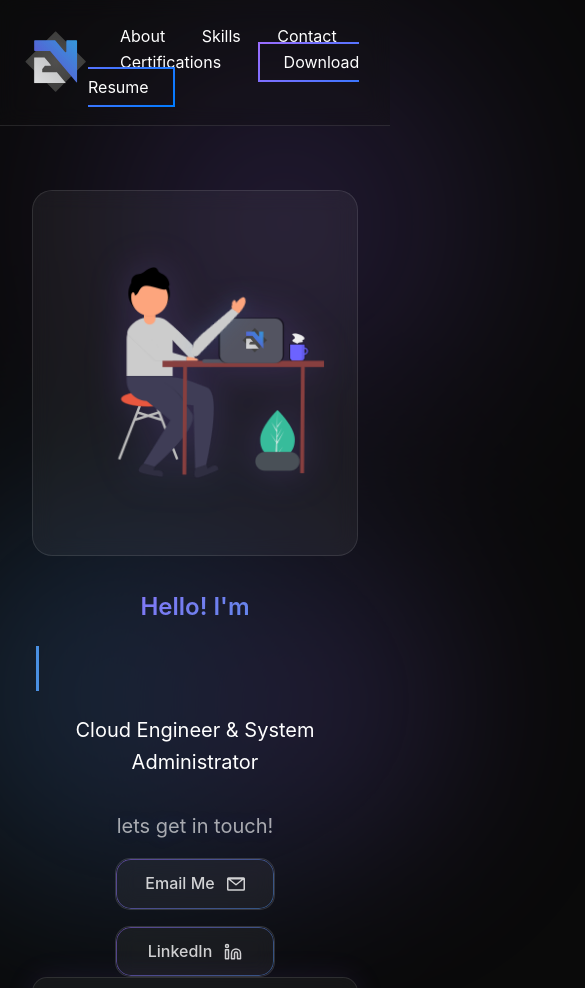
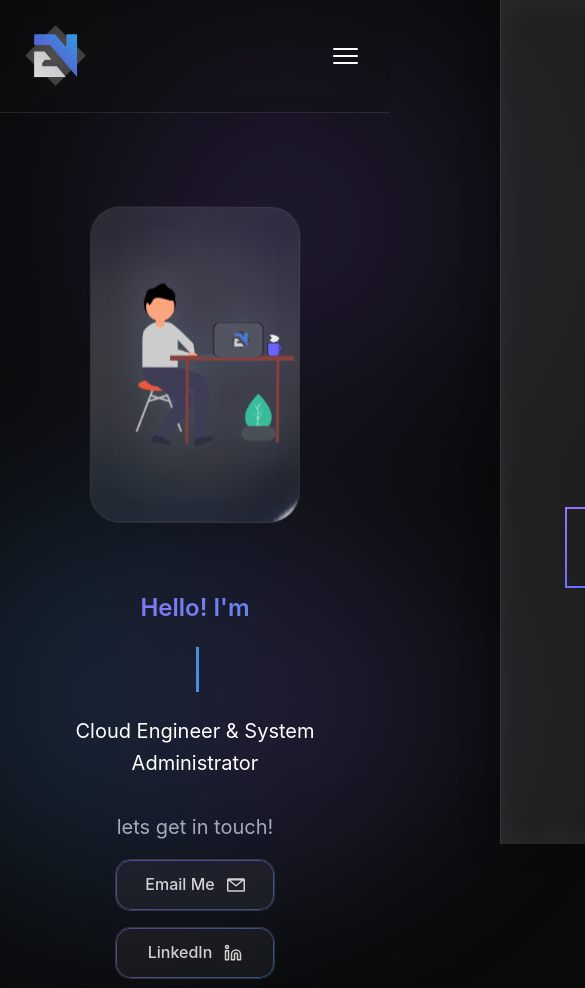
Before and after one commit to asian-code/myWebsite, a plain HTML site: page blue.html in a window 390 px wide. Shown: the top 988 px of the page, 585 px wide, since content can reach past the window. Drawn offline with Linux system fonts and the light colour scheme.

Commit message:
Overall improvements and screen size scaling. Also added hamburger menu for mobile devices

```diff
--- a/blue.html
+++ b/blue.html
@@ -17,9 +17,14 @@
   </div>
   <nav>
     <div class="nav-content">
-
+      <!-- logo -->
       <img src="images/icon_whiteBG.svg" alt="Logo" width="64" height="64" />
-
+      <!-- Add hamburger button -->
+      <button class="hamburger" aria-label="Menu">
+        <span></span>
+        <span></span>
+        <span></span>
+      </button>
       <div class="nav-links">
         <a href="#about">About</a>
         <a href="#skills">Skills</a>
@@ -44,7 +49,7 @@
 
         </div>
       </div>
-  </div>
+
 
       <!-- Right side - Text content -->
       <div class="hero-content">
@@ -63,7 +68,8 @@
             <span>Email Me</span>
             <svg xmlns="http://www.w3.org/2000/svg" width="16" height="16" viewBox="0 0 24 24" fill="none"
               stroke="currentColor" stroke-width="2" stroke-linecap="round" stroke-linejoin="round">
-  <path d="M22 4H2C1.44772 4 1 4.44772 1 5V19C1 19.5523 1.44772 20 2 20H22C22.5523 20 23 19.5523 23 19V5C23 4.44772 22.5523 4 22 4ZM12 13L2 5H22L12 13Z" />
+              <path
+                d="M22 4H2C1.44772 4 1 4.44772 1 5V19C1 19.5523 1.44772 20 2 20H22C22.5523 20 23 19.5523 23 19V5C23 4.44772 22.5523 4 22 4ZM12 13L2 5H22L12 13Z" />
             </svg>
 
           </a>
@@ -172,7 +178,7 @@
   </main>
 
   <script src="typing-effect.js"></script>
-
+  <script src="navbarScale.js"></script>
   <footer>
     <p>Eric Nguyen</p>
   </footer>
--- a/styles.css
+++ b/styles.css
@@ -68,22 +68,132 @@ body {
 }
 
 @keyframes orbFloat {
+
   0%,
   100% {
     transform: translate(0, 0) scale(1);
   }
+
   25% {
     transform: translate(100px, 100px) scale(1.1);
   }
+
   50% {
     transform: translate(-80px, 60px) scale(0.9);
   }
+
   75% {
     transform: translate(60px, -100px) scale(1.2);
   }
 }
+
 /* #endregion */
 /* #region Navbar */
+/* Hamburger menu styles */
+.hamburger {
+  display: none;
+  cursor: pointer;
+  background: none;
+  border: none;
+  padding: 0.5rem;
+   z-index: 102; /*to make sure its above the menu */
+}
+
+.hamburger span {
+  display: block;
+  width: 25px;
+  height: 2px;
+  background: var(--text);
+  margin: 5px 0;
+  transition: all 0.3s ease;
+  border-radius: 2px;
+}
+
+
+/* Mobile styles */
+@media (max-width: 720px) {
+  .hamburger {
+    display: block;
+  }
+
+
+  .nav-links {
+    position: fixed;
+    top: 0;
+    right: -100%;
+    height: 100vh;
+    width: 280px;
+    background: rgba(102, 102, 102, 0.25);
+    backdrop-filter: blur(20px) saturate(180%);
+    -webkit-backdrop-filter: blur(20px) saturate(180%);
+    border-left: 1px solid var(--glass-border);
+    box-shadow:
+      -10px 0 30px rgba(0, 0, 0, 0.2),
+      inset 0 0 30px rgba(255, 255, 255, 0.05);
+
+    display: flex;
+    flex-direction: column;
+    align-items: center;
+    justify-content: center;
+    gap: 2rem;
+    padding: 2rem;
+
+    /* Smoother transition */
+    transition: all 0.3s cubic-bezier(0.4, 0, 0.2, 1);
+    z-index: 101;
+  }
+
+
+  .nav-links.active {
+    right: 0;
+    animation: menuGlow 2s ease forwards;
+  }
+
+  .nav-links a {
+    margin: 0;
+    font-size: 1.2rem;
+  }
+
+  /* Hamburger animation */
+  .hamburger.active span:nth-child(1) {
+    transform: rotate(45deg) translate(5px, 5px);
+  }
+
+  .hamburger.active span:nth-child(2) {
+    opacity: 0;
+  }
+
+  .hamburger.active span:nth-child(3) {
+    transform: rotate(-45deg) translate(7px, -7px);
+  }
+
+  /* Adjust resume button for mobile */
+  .resume-btn {
+    margin-top: 1rem;
+    width: fit-content;
+  }
+
+  /* Adjust resume button for mobile */
+  .resume-btn {
+    margin-top: 1rem;
+    width: fit-content;
+  }
+}
+
+@keyframes menuGlow {
+  from {
+    box-shadow:
+      -10px 0 30px rgba(0, 0, 0, 0.1),
+      inset 0 0 30px rgba(255, 255, 255, 0.05);
+  }
+
+  to {
+    box-shadow:
+      -10px 0 30px rgba(155, 109, 255, 0.1),
+      inset 0 0 30px rgba(255, 255, 255, 0.08);
+  }
+}
+
 nav {
   background: var(--bg-secondary);
   padding: 1.5rem;
@@ -100,20 +210,6 @@ nav {
   display: flex;
   justify-content: space-between;
   align-items: center;
-}
-
-.logo {
-  font-size: 1.5rem;
-  font-weight: bold;
-  background: linear-gradient(
-    135deg,
-    var(--accent-purple) 0%,
-    var(--accent-blue) 100%
-  );
-  -webkit-background-clip: text;
-  -webkit-text-fill-color: transparent;
-  font-family: "Courier New", monospace;
-  text-shadow: 0 0 20px rgba(155, 109, 255, 0.5);
 }
 
 .nav-links a {
@@ -142,32 +238,35 @@ nav {
 .nav-links a:hover::after {
   width: 100%;
 }
+
 .resume-btn {
-  background: none; /* Transparent inside */
-  color: rgba(155, 109, 255, 1); /* Match one of the gradient colors */
+  background: none;
+  /* Transparent inside */
+  color: rgba(155, 109, 255, 1);
+  /* Match one of the gradient colors */
   padding: 0.5rem 1.5rem;
   border-radius: 25px;
   text-decoration: none;
   transition: all 0.3s ease;
-  border: 2px solid; /* Defines the button outline */
-  border-image-slice: 1; /* For gradient borders */
-  border-image-source: linear-gradient(
-    135deg,
+  border: 2px solid;
+  /* Defines the button outline */
+  border-image-slice: 1;
+  /* For gradient borders */
+  border-image-source: linear-gradient(135deg,
       rgba(155, 109, 255, 1) 0%,
-    rgba(0, 123, 255, 1) 100%
-  );
+      rgba(0, 123, 255, 1) 100%);
 }
 
 .resume-btn:hover {
   transform: translateY(-2px);
   box-shadow: 0 0 20px rgba(155, 109, 255, 0.4);
-  background: linear-gradient(
-    135deg,
+  background: linear-gradient(135deg,
       rgba(155, 109, 255, 0.2) 0%,
-    rgba(0, 123, 255, 0.2) 100%
-  );
-  color: rgba(255, 255, 255, 1); /* Change text color for better contrast */
+      rgba(0, 123, 255, 0.2) 100%);
+  color: rgba(255, 255, 255, 1);
+  /* Change text color for better contrast */
 }
+
 /* #endregion */
 /* #region Main */
 main {
@@ -202,11 +301,9 @@ main {
 h1 {
   font-size: 3rem;
   margin-bottom: 1rem;
-  background: linear-gradient(
-    135deg,
+  background: linear-gradient(135deg,
       var(--accent-purple) 0%,
-    var(--accent-blue) 100%
-  );
+      var(--accent-blue) 100%);
   -webkit-background-clip: text;
   -webkit-text-fill-color: transparent;
   text-shadow: 0 0 30px rgba(155, 109, 255, 0.3);
@@ -254,11 +351,9 @@ h1 {
       } */
 h3,
 h2 {
-  background: linear-gradient(
-    135deg,
+  background: linear-gradient(135deg,
       var(--accent-purple) 0%,
-    var(--accent-blue) 100%
-  );
+      var(--accent-blue) 100%);
   -webkit-background-clip: text;
   -webkit-text-fill-color: transparent;
   margin-bottom: 1rem;
@@ -297,6 +392,7 @@ footer {
   backdrop-filter: blur(10px);
   border-top: 1px solid var(--glass-border);
 }
+
 #contact-form {
   margin: 4rem 0;
   padding: 2rem;
@@ -371,103 +467,21 @@ footer {
   transform: scale(1.05);
   background: rgba(74, 144, 226, 0.2);
 }
+
 /* #endregion */
 /* #region Hero left Section */
+/* Layout */
 .hero-section {
-  min-height: 80vh;
-  display: flex;
-  align-items: center;
-  justify-content: space-between;
-  gap: 2rem;
-  position: relative;
-}
-
-@media (min-width: 768px) {
-  .hero-section {
-    flex-direction: row;
-    justify-content: space-between;
-  }
-}
-
-.illustration-container {
-  flex: 1;
-  max-width: 600px;
-  position: relative;
-  /* Add glass effect to match your theme */
-  background: var(--glass-bg);
-  border-radius: 20px;
-  backdrop-filter: blur(10px);
-  border: 1px solid var(--glass-border);
-  padding: 2rem;
-}
-
-.illustration {
-  position: relative;
-  width: 100%;
-  height: 400px;
+  min-height: 35vh;
   display: flex;
   align-items: center;
   justify-content: center;
-}
-@media (max-width: 768px) {
-  .hero-section {
-    flex-direction: column;
-    text-align: center;
-  }
-
-  .illustration-container {
-    width: 100%;
-    max-width: 400px;
-    margin: 0 auto;
-  }
-
-  .illustration {
-    height: 300px;
-  }
-
-  .person {
-    width: 200px;
-    height: 300px;
-  }
-
-  .waving-arm {
-    width: 200px;
-  }
-}
-.person {
+  /* Change from space-between to center */
+  gap: 4rem;
+  /* Adjust this value as needed */
   position: relative;
-  width: 300px;
-  height: 400px;
-  display: flex;
-  justify-content: center;
-  align-items: center;
-}
-
-.person-base {
-  position: absolute;
-  width: 100%;
-  height: 100%;
-  object-fit: contain;
-  filter: drop-shadow(0 0 20px rgba(155, 109, 255, 0.2));
-}
-
-.waving-arm {
-  position: absolute;
-  top: 28%;
-  left: 48%;
-  width: 40px;
-  transform-origin: bottom left;
-  animation: wave 2s ease-in-out infinite;
-  filter: drop-shadow(0 0 10px rgba(74, 144, 226, 0.2));
-}
-
-@keyframes wave {
-  0%, 100% {
-    transform: rotate(-15deg);  /* Starting position at -15 degrees */
-  }
-  50% {
-    transform: rotate(15deg);   /* Wave to +15 degrees */
-  }
+  padding: 2rem;
+  /* Add padding to keep content from edges */
 }
 
 .hero-content {
@@ -476,12 +490,221 @@ footer {
   text-align: center;
 }
 
-@media (min-width: 768px) {
+/* Illustration Container */
+.illustration-container {
+  flex: 1;
+  max-width: 400px;
+  position: relative;
+  padding: 2rem;
+  /* Glass morphism base */
+  background: linear-gradient(145deg,
+      rgba(255, 255, 255, 0.08) 0%,
+      rgba(255, 255, 255, 0.03) 100%);
+  border-radius: 30px;
+  backdrop-filter: blur(12px);
+  border: 1px solid rgba(255, 255, 255, 0.1);
+  box-shadow:
+    0 8px 32px rgba(0, 0, 0, 0.1),
+    inset 0 0 32px rgba(255, 255, 255, 0.05);
+  overflow: hidden;
+  animation: containerFloat 6s ease-in-out infinite;
+}
+
+.illustration {
+  position: relative;
+  width: 100%;
+  height: auto;
+  /* Change from fixed 200px */
+  display: flex;
+  align-items: center;
+  justify-content: center;
+  z-index: 1;
+}
+
+/* Container Effects */
+.illustration-container::before {
+  content: '';
+  position: absolute;
+  inset: -80%;
+  background: radial-gradient(circle at 50% 50%,
+      rgba(255, 255, 255, 0.1),
+      transparent 70%);
+  animation: nebulaMove 15s linear infinite;
+}
+
+/* Person Styles */
+.person {
+  position: relative;
+  width: 300px;
+  height: auto;
+  /* Change from fixed 400px */
+  aspect-ratio: 3/4;
+  /* Add to maintain proportions */
+  display: flex;
+  justify-content: center;
+  align-items: center;
+  z-index: 1;
+}
+
+/* Person glow effect */
+.person::before {
+  content: '';
+  position: absolute;
+  width: 120%;
+  height: 120%;
+  background: radial-gradient(circle at center,
+      rgba(255, 255, 255, 0.2) 40%,
+      rgba(74, 144, 226, 0.1) 60%,
+      transparent 70%);
+  filter: blur(20px);
+  z-index: -1;
+  animation: glowPulse 4s ease-in-out infinite;
+}
+
+.person-base {
+  position: absolute;
+  width: 100%;
+  height: 100%;
+  object-fit: contain;
+  filter: drop-shadow(0 0 20px rgba(141, 208, 253, 0.2));
+}
+
+.waving-arm {
+  position: absolute;
+  top: 28%;
+  left: 48%;
+  width: 13%;
+  transform-origin: bottom left;
+  animation: wave 2s ease-in-out infinite;
+  filter: drop-shadow(0 0 10px rgba(74, 144, 226, 0.2));
+}
+
+/* Animations */
+@keyframes containerFloat {
+
+  0%,
+  100% {
+    transform: translateY(0) rotate(0deg);
+  }
+
+  50% {
+    transform: translateY(-10px) rotate(0.5deg);
+  }
+}
+
+@keyframes nebulaMove {
+  0% {
+    transform: rotate(0deg);
+  }
+
+  100% {
+    transform: rotate(360deg);
+  }
+}
+
+@keyframes glowPulse {
+
+  0%,
+  100% {
+    opacity: 0.5;
+    transform: scale(1);
+  }
+
+  50% {
+    opacity: 0.7;
+    transform: scale(1.05);
+  }
+}
+
+@keyframes wave {
+
+  0%,
+  100% {
+    transform: rotate(-15deg);
+  }
+
+  50% {
+    transform: rotate(15deg);
+  }
+}
+
+/* Media Queries */
+/* if screen is wider */
+@media (min-width: 880px) {
+  .hero-section {
+    flex-direction: row;
+    justify-content: space-between;
+  }
+
   .hero-content {
     text-align: left;
   }
 }
+
+/* if screen is smaller  */
+@media (max-width: 880px) {
+  .hero-section {
+    flex-direction: column;
+    text-align: center;
+    align-items: center;
+  }
+
+  /* Center typing container */
+  .typing-container {
+    display: flex;
+    justify-content: center;
+    align-items: center;
+    width: 100%;
+  }
+
+  /* Make illustration container smaller */
+  .illustration-container {
+    width: 80%;
+    /* Reduce from 100% to 80% */
+    max-width: 300px;
+    /* Reduce from 400px to 300px */
+    margin: 0 auto;
+    transform: scale(0.8);
+    /* Reduce from 0.9 to 0.8 */
+  }
+
+  /* Center buttons container */
+  .buttons-container {
+    display: flex;
+    justify-content: center;
+    gap: 1rem;
+    margin: 0 auto;
+  }
+
+  .illustration-container::before {
+    width: 100px;
+    height: 100px;
+    top: -30px;
+  }
+
+  /* Adjust other mobile styles as needed */
+  .illustration {
+    height: 250px;
+    /* Reduce from 300px */
+  }
+
+  .person {
+    width: 200px;
+    height: 300px;
+  }
+
+  .person::before {
+    width: 140%;
+    height: 140%;
+  }
+
+  .waving-arm {
+    width: 200px;
+  }
+}
+
 /* #endregion */
+
 /* #region Hero Right Section */
 .hello-text {
   font-size: 1.5rem;
@@ -523,7 +746,9 @@ footer {
     justify-content: flex-start;
   }
 }
-.contact-text { /* For the lets get in touch section*/
+
+.contact-text {
+  /* For the lets get in touch section*/
   font-size: 1.25rem;
   color: rgba(255, 255, 255, 0.7);
   margin-bottom: 0.5rem;
@@ -561,11 +786,9 @@ footer {
   bottom: 0;
   border-radius: 15px;
   padding: 1px;
-  background: linear-gradient(
-    135deg,
+  background: linear-gradient(135deg,
       var(--accent-purple),
-    var(--accent-blue)
-  );
+      var(--accent-blue));
   -webkit-mask:
     linear-gradient(#fff 0 0) content-box,
     linear-gradient(#fff 0 0);
@@ -615,11 +838,9 @@ footer {
   left: 50%;
   width: 120%;
   height: 120%;
-  background: radial-gradient(
-    circle at center,
+  background: radial-gradient(circle at center,
       rgba(155, 109, 255, 0.1) 0%,
-    transparent 70%
-  );
+      transparent 70%);
   transform: translate(-50%, -50%) scale(0);
   transition: transform 0.5s ease;
   pointer-events: none;
@@ -628,9 +849,11 @@ footer {
 .glass-btn:hover::after {
   transform: translate(-50%, -50%) scale(1);
 }
+
 .wave-icon {
   margin-left: 0.5rem;
 }
+
 /* Typing Effect */
 .typing-container {
   position: relative;
@@ -663,9 +886,12 @@ footer {
 }
 
 @keyframes cursorBlink {
-  0%, 100% {
+
+  0%,
+  100% {
     opacity: 1;
   }
+
   50% {
     opacity: 0;
   }
@@ -681,4 +907,5 @@ footer {
     top: -3px;
   }
 }
+
 /* #endregion */
```
Also changed, not shown: navbarScale.js (added, +23 -0 lines), 2 other files. Lines whose indentation alone changed are shown as unchanged.
